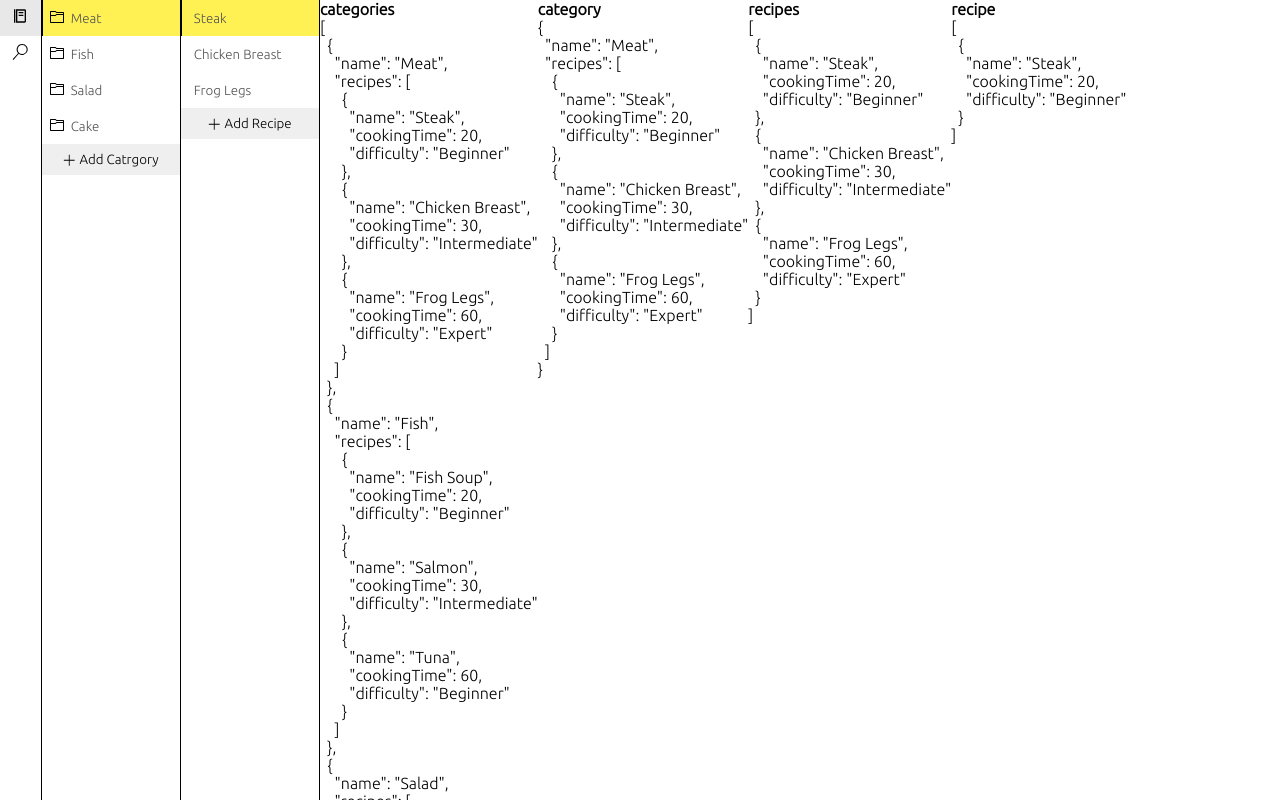
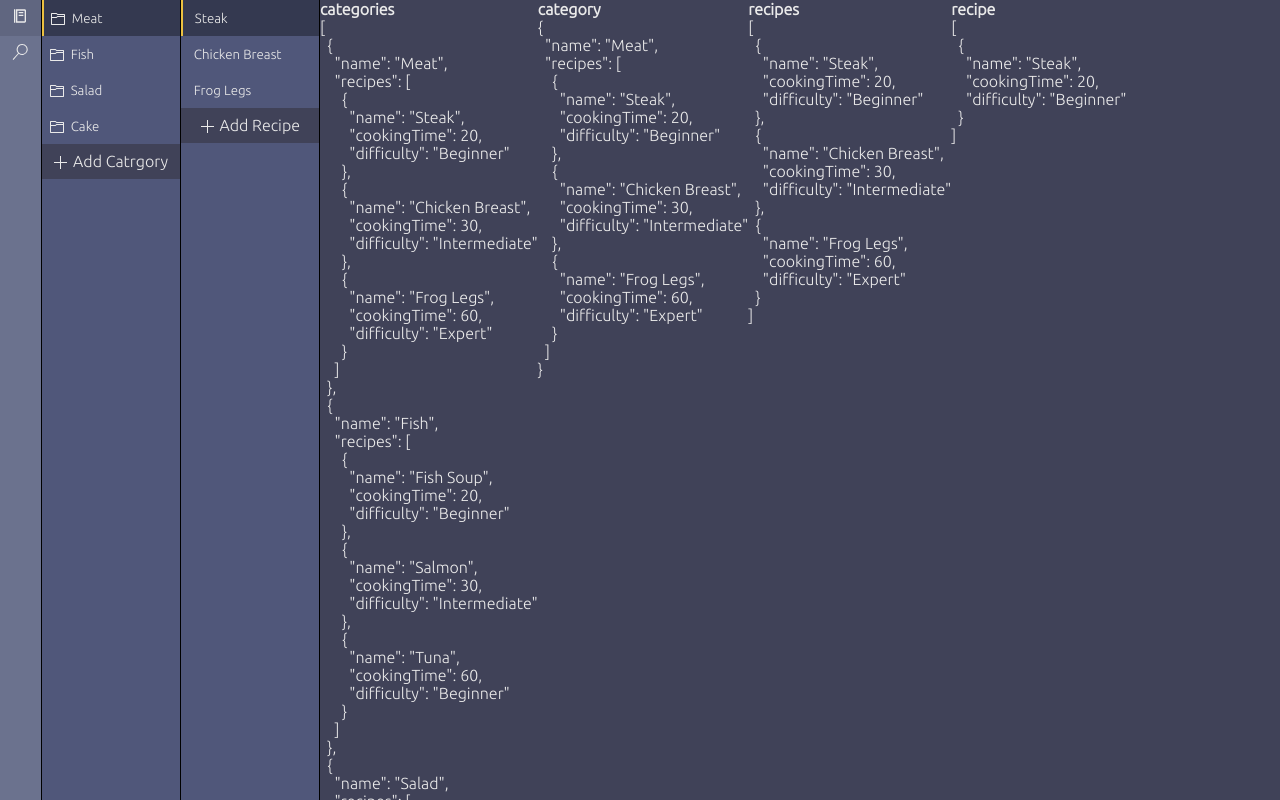
Before and after one commit to Vojka93/cooker-app, a React (Create React App) app in the folder frontend/: page / in a window 1280 px wide. Shown: the top 800 px of the page. Built offline with nearby package versions, Linux system fonts and the light colour scheme.

Commit message:
initialized code cleanup with scss variables and mixins develpment

```diff
--- a/frontend/src/components/menu/menu.scss
+++ b/frontend/src/components/menu/menu.scss
@@ -1,18 +1,22 @@
+@import './../../style/variables.scss';
+
 .menu {
+  background-color: $quaternary;
   border-right: 1px solid rgb(0, 0, 0);
+
   nav {
     ul {
       li {
         text-align: center;
-        color: black;
+        color: $textColor;
         height: 36px;
 
         &.selected {
-          background-color: rgba(0, 0, 0, 0.09);
+          background-color: $selected;
         }
 
         &:hover {
-          background-color: rgba(0, 0, 0, 0.09);
+          background-color: $hover;
         }
 
         svg {
--- a/frontend/src/components/modal/modal.scss
+++ b/frontend/src/components/modal/modal.scss
@@ -1,3 +1,4 @@
+@import './../../style/variables.scss';
 @import './../../style/mixins.scss';
 
 .modal-wrapper {
@@ -40,13 +41,7 @@
 
       button {
         @include unbuttonize;
-        padding: 4px;
-        border: 1px solid black;
-        border-radius: 4px;
-
-        &:hover {
-          background-color: rgba(128, 128, 128, 0.154);
-        }
+        @include button;
       }
     }
   }
--- a/frontend/src/components/search/Search.js
+++ b/frontend/src/components/search/Search.js
@@ -97,10 +97,10 @@ export default function Search({
             >
               {!element.category && (
                 <>
-                  <div className='left'>
+                  <div className='filtered-item-left'>
                     <VscFolder />
                   </div>
-                  <div className='right'>
+                  <div className='filtered-item-right'>
                     <div className='right-title'>{element.name}</div>
                     <div className='right-subtitle'>
                       Library &gt;&gt; {element.name}
@@ -110,10 +110,10 @@ export default function Search({
               )}
               {element.category && (
                 <>
-                  <div className='left'>
+                  <div className='filtered-item-left'>
                     <VscFile />
                   </div>
-                  <div className='right'>
+                  <div className='filtered-item-right'>
                     <div className='right-title'>{element.name}</div>
                     <div className='right-subtitle'>
                       {element.category} &gt;&gt; {element.name}
--- a/frontend/src/components/search/search.scss
+++ b/frontend/src/components/search/search.scss
@@ -1,5 +1,8 @@
+@import './../../style/variables.scss';
+
 .search {
   border-right: 1px solid rgb(0, 0, 0);
+  background-color: $tertiary;
 
   .message {
     height: 36px;
@@ -29,7 +32,7 @@
       align-items: center;
       z-index: 1000;
 
-      .left {
+      .filtered-item-left {
         width: 36px;
         display: flex;
         justify-content: center;
@@ -39,14 +42,14 @@
         }
       }
 
-      .right {
+      .filtered-item-right {
         .right-subtitle {
           font-size: 10px;
         }
       }
 
       &:hover {
-        background-color: rgba(0, 0, 0, 0.09);
+        background-color: $hover;
         cursor: default;
       }
     }
--- a/frontend/src/components/section/Section.js
+++ b/frontend/src/components/section/Section.js
@@ -24,7 +24,6 @@ export default function Section({
   })
 
   const handleSelect = (e) => {
-
     setSelected(e.target.closest('.section').getAttribute('value'))
   }
 
@@ -78,10 +77,9 @@ export default function Section({
       onMouseOut={handleMouseOut}
       value={inputText}
     >
-      <div>{icon}</div>
+      <div className='section-icon'>{icon}</div>
       <div className='section-input'>
         <input
-          // className={inputText === selected ? 'selected' : ''}
           type='text'
           value={inputText}
           onChange={handleInputTextChange}
@@ -89,6 +87,7 @@ export default function Section({
           ref={inputRef}
         />
       </div>
+      <div className='section-buttons'>
         {disabled && isShown && (
           <button
             className={inputText === selected ? 'selected' : ''}
@@ -114,5 +113,6 @@ export default function Section({
           </button>
         )}
       </div>
+    </div>
   )
 }
--- a/frontend/src/components/section/Section.scss
+++ b/frontend/src/components/section/Section.scss
@@ -1,3 +1,4 @@
+@import './../../style/variables.scss';
 @import './../../style/mixins.scss';
 
 .section {
@@ -6,6 +7,14 @@
   align-items: center;
   border-left: 1.6px solid transparent;
   padding-left: 6px;
+  padding-right: 6px;
+
+  .section-icon {
+    svg {
+      display: inline-block;
+      vertical-align: middle;
+    }
+  }
 
   .section-input {
     input {
@@ -15,6 +24,7 @@
       width: 100%;
       border: none;
       background-color: transparent;
+      color: $textColor;
 
       &:focus {
         outline: none;
@@ -23,22 +33,30 @@
     }
   }
   &:hover {
-    background-color: rgb(255, 248, 171);
+    background-color: $hover;
   }
 
   &.selected {
-    background-color: rgb(255, 241, 83);
-    border-left: 1.6px solid black;
+    background-color: $selected;
+    border-left: 2px solid #ecc140;
   }
 
-  button {
-    @include unbuttonize;
+  .section-buttons {
 
-    svg {
-      color: #565656;
+    display: flex;
+    align-items: center;
+    justify-content: center;
+    gap: 2px;
 
-      &:hover {
-        color: black;
+    button {
+      @include unbuttonize;
+
+      svg {
+        color: $textColor;
+
+        &:hover {
+          cursor: pointer;
+        }
       }
     }
   }
--- a/frontend/src/index.scss
+++ b/frontend/src/index.scss
@@ -1,3 +1,6 @@
+@import './style/variables.scss';
+@import './style/mixins.scss';
+
 * {
   margin: 0;
   padding: 0;
@@ -15,6 +18,7 @@
 .left {
   display: grid;
   grid-template-columns: 1.2fr 8fr;
+  color: $textColor;
 
   .left-item {
     border-right: 1px solid rgb(0, 0, 0);
@@ -23,18 +27,19 @@
   .library {
     display: grid;
     grid-template-columns: 1fr 1fr;
+    background-color: $tertiary;
+  }
+}
 
-    &.selected {
-      background-color: red;
-    }
-  }
+.right {
+  background-color: $primary;
+  color: $textColor;
 }
 
 .add-section {
   button {
-    padding: 8px;
-    width: 100%;
-    border: none;
+    @include unbuttonize;
+    @include button;
 
     svg {
       display: inline-block;
--- a/frontend/src/style/mixins.scss
+++ b/frontend/src/style/mixins.scss
@@ -8,3 +8,15 @@
   border-radius: 0;
   appearance: none;
 }
+
+@mixin button {
+  padding: 8px;
+  width: 100%;
+  background-color: $primary;
+  color: $textColor;
+  text-align: center;
+
+  &:hover {
+    cursor: pointer;
+  }
+}
--- a/frontend/src/style/variables.scss
+++ b/frontend/src/style/variables.scss
@@ -0,0 +1,9 @@
+// theme colors
+$primary: #404258;
+$secondary: #474e68;
+$tertiary: #50577a;
+$quaternary: #6b728e;
+
+$textColor: #eaeaea;
+$selected: rgb(0, 0, 0, 0.35);
+$hover: rgb(0, 0, 0, 0.1);
```
Lines whose indentation alone changed are shown as unchanged.
